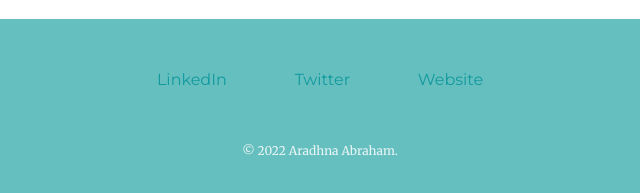
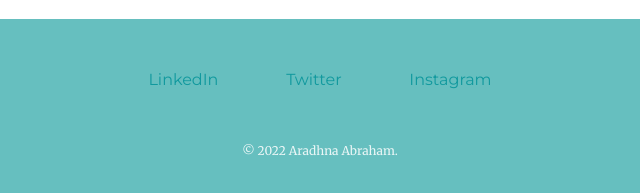
Before and after one commit to vilanel-codes/CV, a plain HTML site: page index.html in a window 1280 px wide. Shown: the part 2540-2733 px from the top of the page, 320-960 px from the left. Drawn offline with Linux system fonts and the light colour scheme.

Commit message:
Update footer

```diff
--- a/index.html
+++ b/index.html
@@ -51,9 +51,9 @@
 
 
     <div class="bottom-container">
-      <a class="footer-link" href="https://www.linkedin.com/">LinkedIn</a>
-      <a class="footer-link" href="https://twitter.com/">Twitter</a>
-      <a class="footer-link" href="https://www.appbrewery.co/">Website</a>
+      <a class="footer-link" href="https://www.linkedin.com/in/aradhna-abraham-iitbhu?lipi=urn%3Ali%3Apage%3Ad_flagship3_profile_view_base_contact_details%3BzZ0Aw1a%2BRN%2BGmqTXT%2Fd2yw%3D%3D">LinkedIn</a>
+      <a class="footer-link" href="https://twitter.com/AbrahamAradhna">Twitter</a>
+      <a class="footer-link" href="https://www.instagram.com/ban__aana/">Instagram</a>
       <p class="copyright-name">© 2022 Aradhna Abraham.</p>
     </div>
 
```
